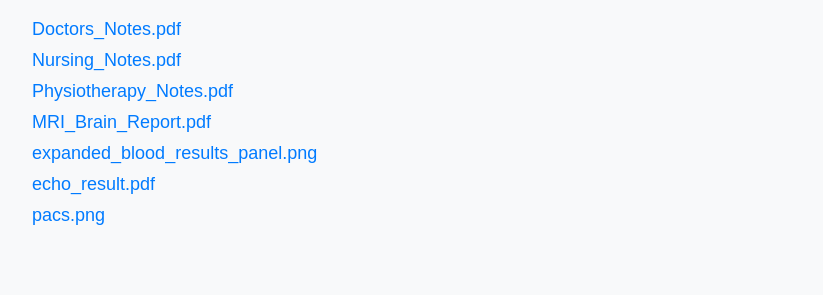
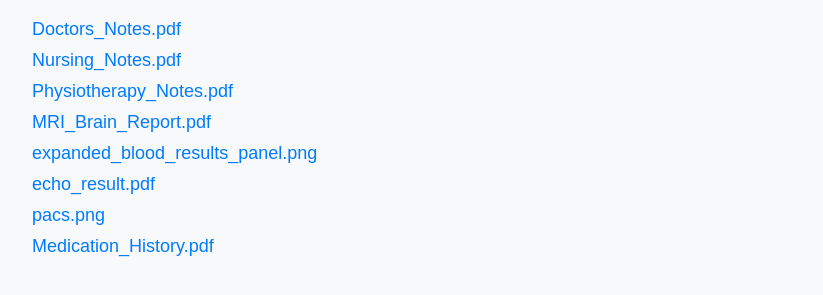
Before and after one commit to weepotty/ask-ehr, a plain HTML site: page index.html in a window 1280 px wide. Shown: the part 101-396 px from the top of the page, without its empty margins (8-831 px from the left). Drawn offline with Linux system fonts and the light colour scheme.

Commit message:
Update index.html

```diff
--- a/index.html
+++ b/index.html
@@ -45,6 +45,7 @@
         "expanded_blood_results_panel.png",
         "echo_result.pdf",
         "pacs.png",
+        "Medication_History.pdf",
       ];
 
       const listContainer = document.getElementById("document-list");
```
